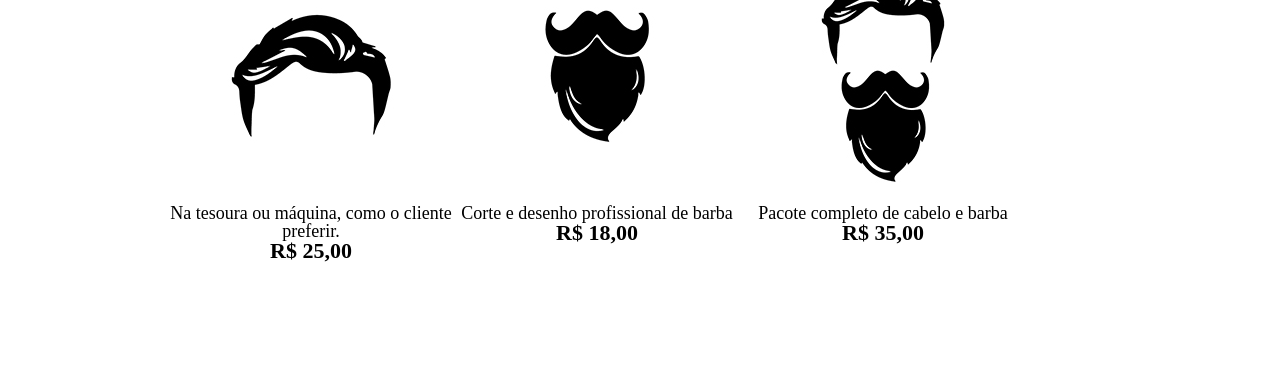
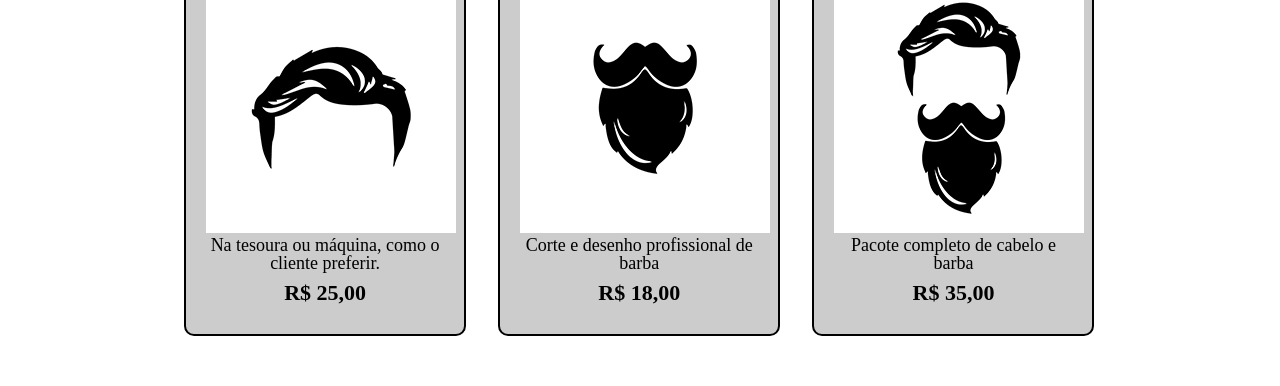
Before and after one commit to Moscarde/Barbearia-Alura, a plain HTML site: page produtos.html in a window 1280 px wide. Shown: the part 422-808 px from the top of the page. Drawn offline with Linux system fonts and the light colour scheme.

Commit message:
Produtos-Produtos
Produtos ajustados e com bordas

```diff
--- a/produtos.css
+++ b/produtos.css
@@ -35,6 +35,12 @@ nav a{
     text-align: center;
     width: 30%;
     vertical-align:top;
+    background: #CCCCCC;
+    margin: 0 1.5%;
+    padding: 30px 20px;
+    box-sizing: border-box;
+    border: 2px solid #000000;
+    border-radius: 10px;
 }
 .produtos h2{
     font-size: 30px;
@@ -43,6 +49,7 @@ nav a{
 .produto-preco{
     font-size: 22px;
     font-weight: bold;
+    margin: 10px 0 0;
 }
 .produto-descricao{
     font-size:18px;
```
